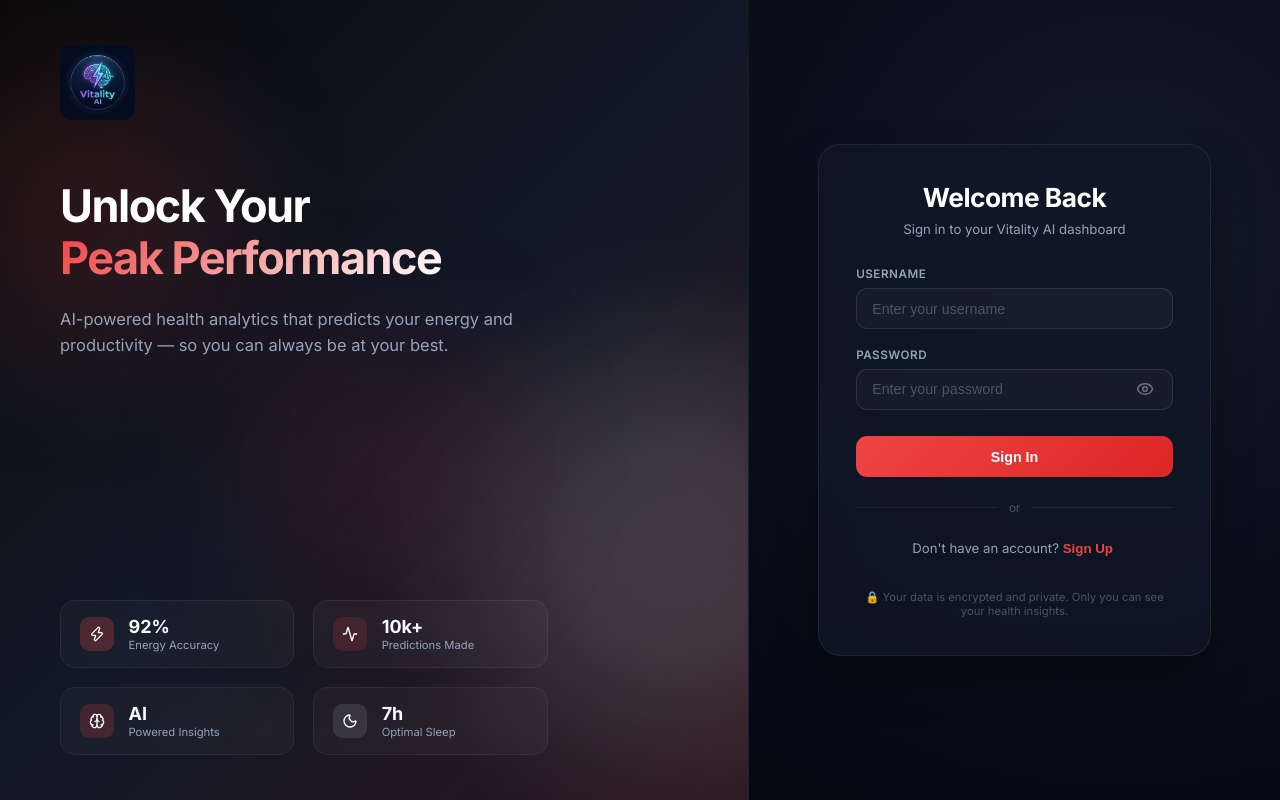
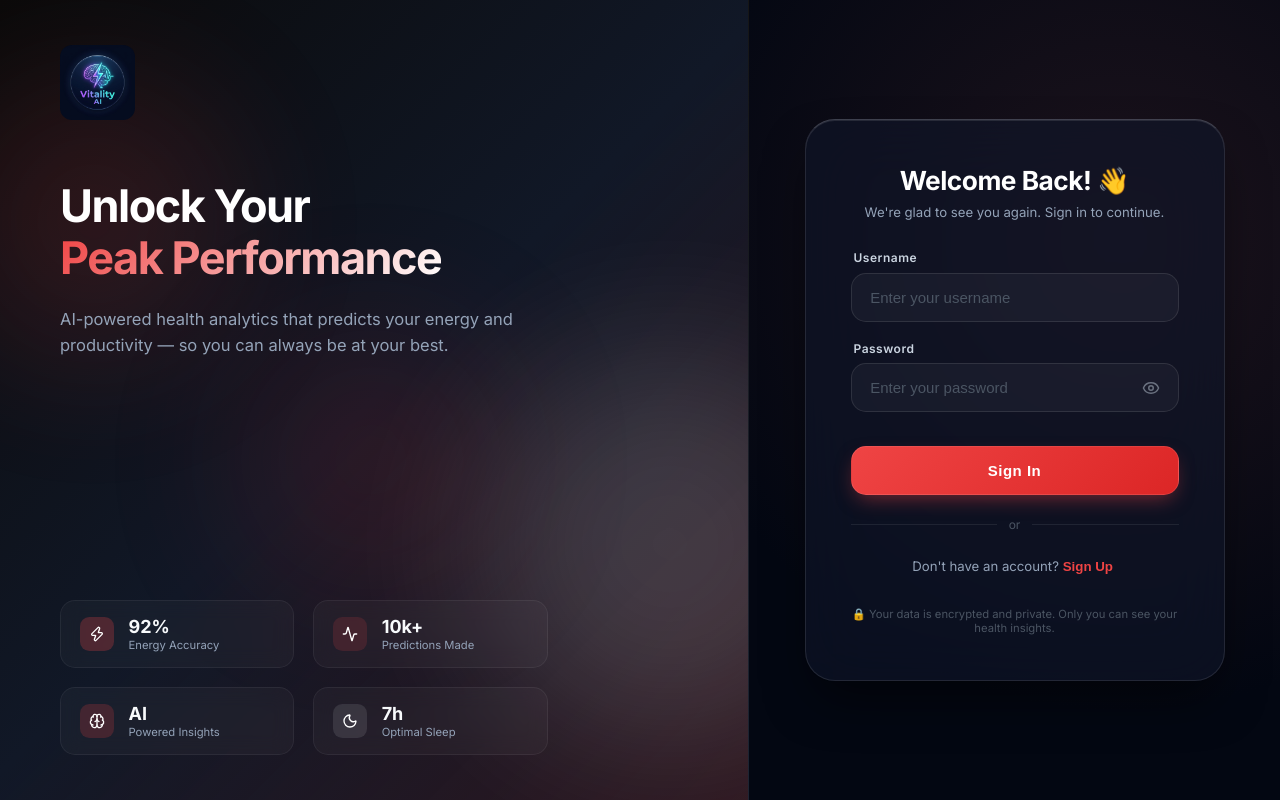
Before and after one commit to rohitjadhav005/Vitality-AI, a React (Vite) app: page / in a window 1280 px wide. Built offline with nearby package versions, Linux system fonts and the light colour scheme; no server answers.

Commit message:
style: enrich login UI with glassmorphism, richer gradients, and humanized copy

```diff
--- a/src/pages.css
+++ b/src/pages.css
@@ -568,7 +568,7 @@
   align-items: center;
   justify-content: center;
   padding: 2rem;
-  background: radial-gradient(circle at 70% 30%, #111827 0%, #030712 100%);
+  background: radial-gradient(circle at 70% 30%, rgba(239, 68, 68, 0.08) 0%, #030712 70%);
   position: relative;
   z-index: 5;
 }
@@ -583,13 +583,15 @@
 
 .login-form-card {
   width: 100%;
-  max-width: 26.25rem;
-  background: rgba(17, 24, 39, 0.7);
-  border: 1px solid rgba(255, 255, 255, 0.08);
-  backdrop-filter: blur(1.25rem);
-  border-radius: 1.5rem;
-  padding: 2.5rem;
-  box-shadow: 0 1.5625rem 3.125rem -0.75rem rgba(0, 0, 0, 0.5);
+  max-width: 28rem;
+  background: rgba(15, 23, 42, 0.6);
+  border: 1px solid rgba(255, 255, 255, 0.1);
+  border-top: 1px solid rgba(255, 255, 255, 0.2);
+  backdrop-filter: blur(2rem);
+  -webkit-backdrop-filter: blur(2rem);
+  border-radius: 2rem;
+  padding: 3rem;
+  box-shadow: 0 25px 50px -12px rgba(0, 0, 0, 0.6), inset 0 1px 0 rgba(255,255,255,0.1);
   animation: cardEntrance 0.6s cubic-bezier(0.16, 1, 0.3, 1);
 }
 
@@ -635,23 +637,24 @@
 }
 
 .login-field label {
-  font-size: 0.78rem;
+  font-size: 0.8rem;
   font-weight: 600;
-  color: #94a3b8;
-  text-transform: uppercase;
+  color: #cbd5e1;
   letter-spacing: 0.5px;
+  margin-left: 0.2rem;
 }
 
 .login-field input {
   width: 100%;
-  background: rgba(255, 255, 255, 0.03);
+  background: rgba(255, 255, 255, 0.04);
   border: 1px solid rgba(255, 255, 255, 0.1);
-  border-radius: 0.75rem;
-  padding: 0.75rem 1rem;
+  border-radius: 1rem;
+  padding: 1rem 1.25rem;
   color: #ffffff;
-  font-size: 0.95rem;
+  font-size: 1rem;
   outline: none;
-  transition: all 0.25s ease;
+  transition: all 0.3s ease;
+  box-sizing: border-box;
 }
 
 .login-field input:focus {
@@ -694,19 +697,21 @@
 
 .login-submit-btn {
   width: 100%;
-  background: linear-gradient(135deg, var(--primary-color), var(--secondary-color));
+  background: linear-gradient(135deg, var(--primary-color) 0%, #dc2626 100%);
   color: #ffffff;
-  border: none;
-  border-radius: 0.75rem;
-  padding: 0.85rem;
-  font-size: 0.95rem;
-  font-weight: 600;
+  border: 1px solid rgba(255, 255, 255, 0.1);
+  border-radius: 1rem;
+  padding: 1rem;
+  font-size: 1rem;
+  font-weight: 700;
   cursor: pointer;
-  transition: all 0.3s ease;
-  margin-top: 0.5rem;
+  transition: all 0.3s cubic-bezier(0.4, 0, 0.2, 1);
+  margin-top: 1rem;
   display: flex;
   align-items: center;
   justify-content: center;
+  box-shadow: 0 8px 20px -6px rgba(239, 68, 68, 0.5);
+  letter-spacing: 0.5px;
 }
 
 .login-submit-btn:hover {
--- a/src/pages/Login.jsx
+++ b/src/pages/Login.jsx
@@ -105,8 +105,8 @@ const Login = () => {
       <div className="login-right-panel">
         <div className="login-form-card">
           <div className="login-form-header">
-            <h2>{isRegister ? 'Create Account' : 'Welcome Back'}</h2>
-            <p>{isRegister ? 'Start your wellness journey today' : 'Sign in to your Vitality AI dashboard'}</p>
+            <h2>{isRegister ? 'Join Vitality AI ✨' : 'Welcome Back! 👋'}</h2>
+            <p>{isRegister ? 'Create an account to start tracking your peak performance.' : "We're glad to see you again. Sign in to continue."}</p>
           </div>
 
           <form onSubmit={handleSubmit} className="login-form">
```
